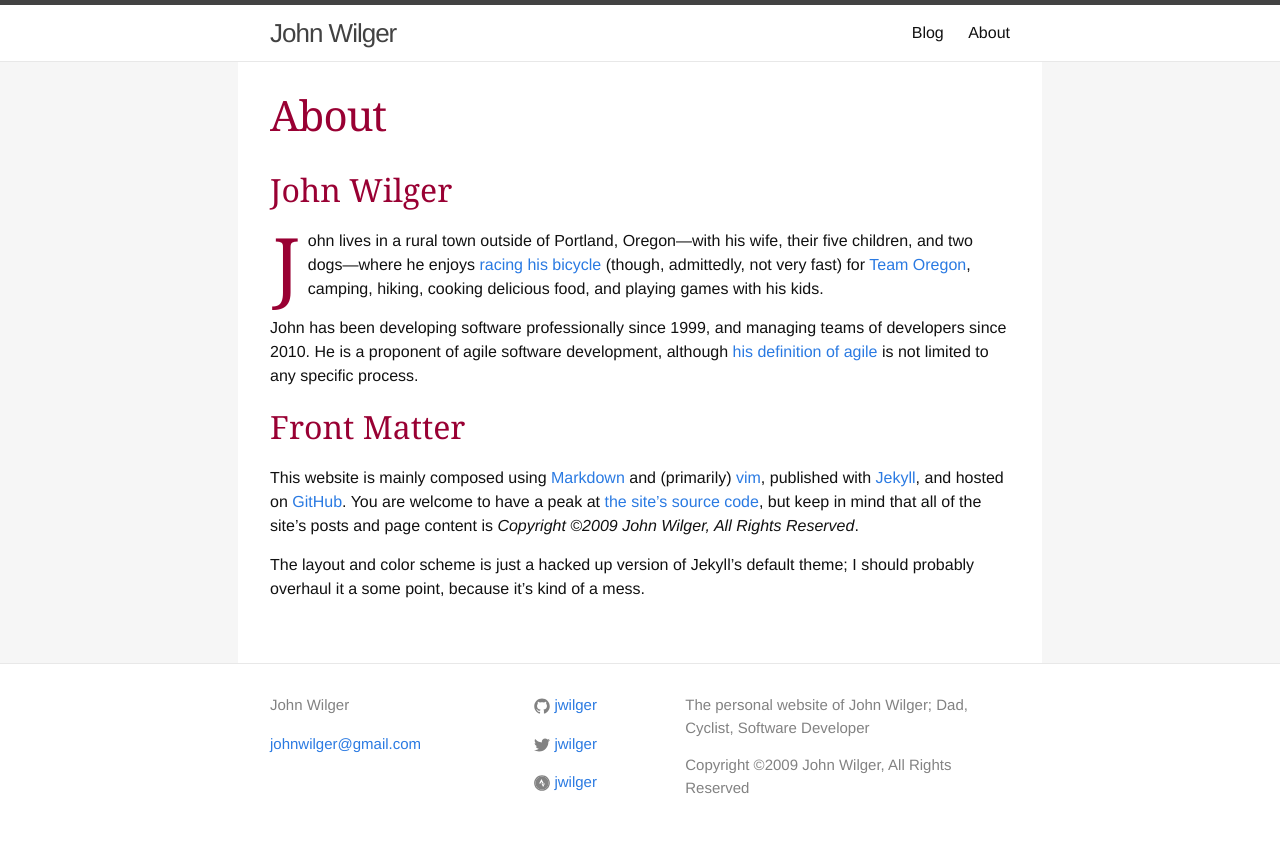
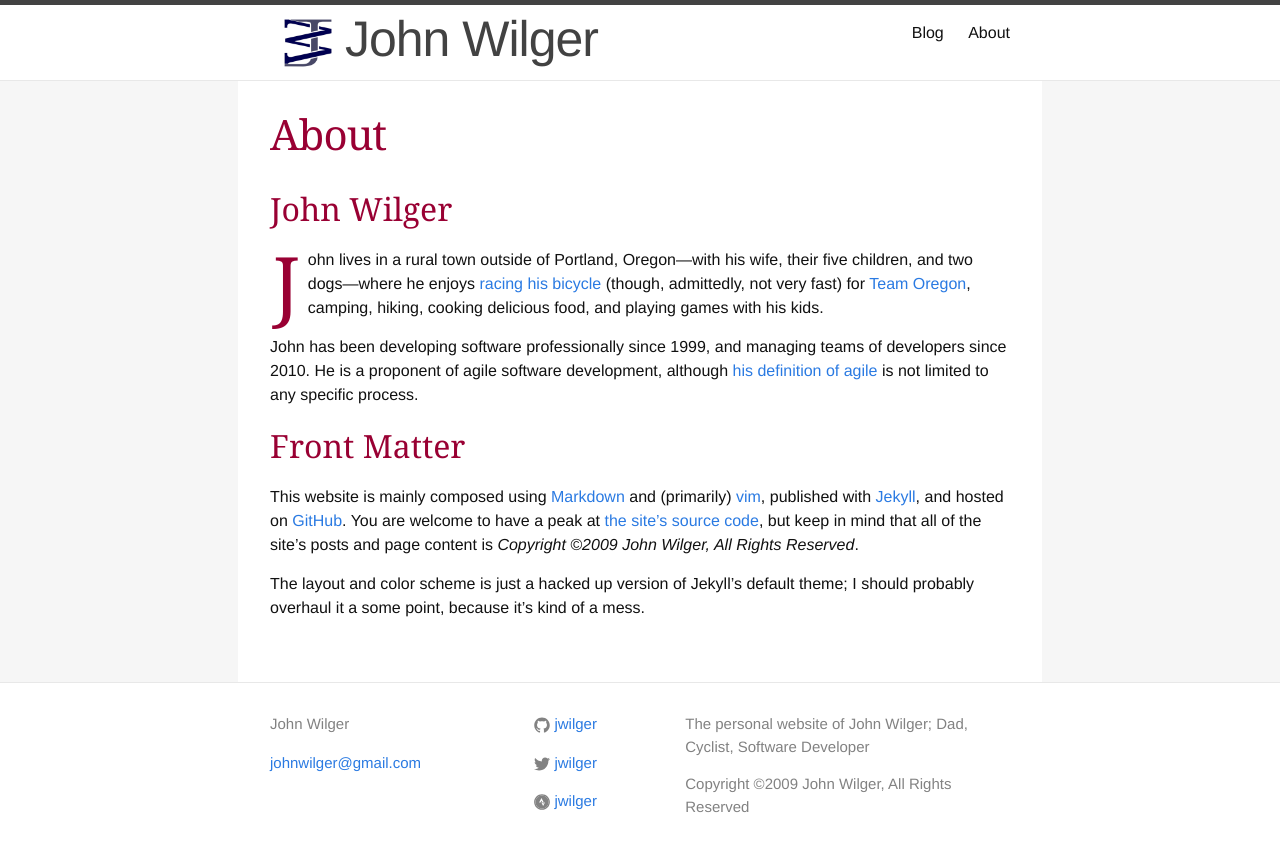
Before and after one commit to jwilger/jwilger.github.io, a Jekyll site: the page built from about.md, in a window 1280 px wide. Shown: the top 851 px of the page. Built offline with Jekyll 4.4.1, drawn with Linux system fonts in a browser that asks for light colours.

Commit message:
adds logo to site

```diff
--- a/_includes/header.html
+++ b/_includes/header.html
@@ -2,7 +2,7 @@
 
   <div class="wrapper">
 
-    <a class="site-title" href="{{ site.baseurl }}/">{{ site.title }}</a>
+    <a class="site-title" href="{{ site.baseurl }}/"><img src="/images/logo.png"/ height="100">{{ site.title }}</a>
 
     <nav class="site-nav">
       <a href="#" class="menu-icon">
--- a/_sass/_layout.scss
+++ b/_sass/_layout.scss
@@ -16,11 +16,17 @@
 }
 
 .site-title {
-    font-size: 26px;
+  font-size: 50px;
   line-height: 56px;
   letter-spacing: -1px;
   margin-bottom: 0;
   float: left;
+
+  img {
+    height: 1em;
+    padding: 0.25em;
+  }
+
 
   &,
   &:visited {
```
Also changed, not shown: images/logo.png (added). Lines whose indentation alone changed are shown as unchanged.
